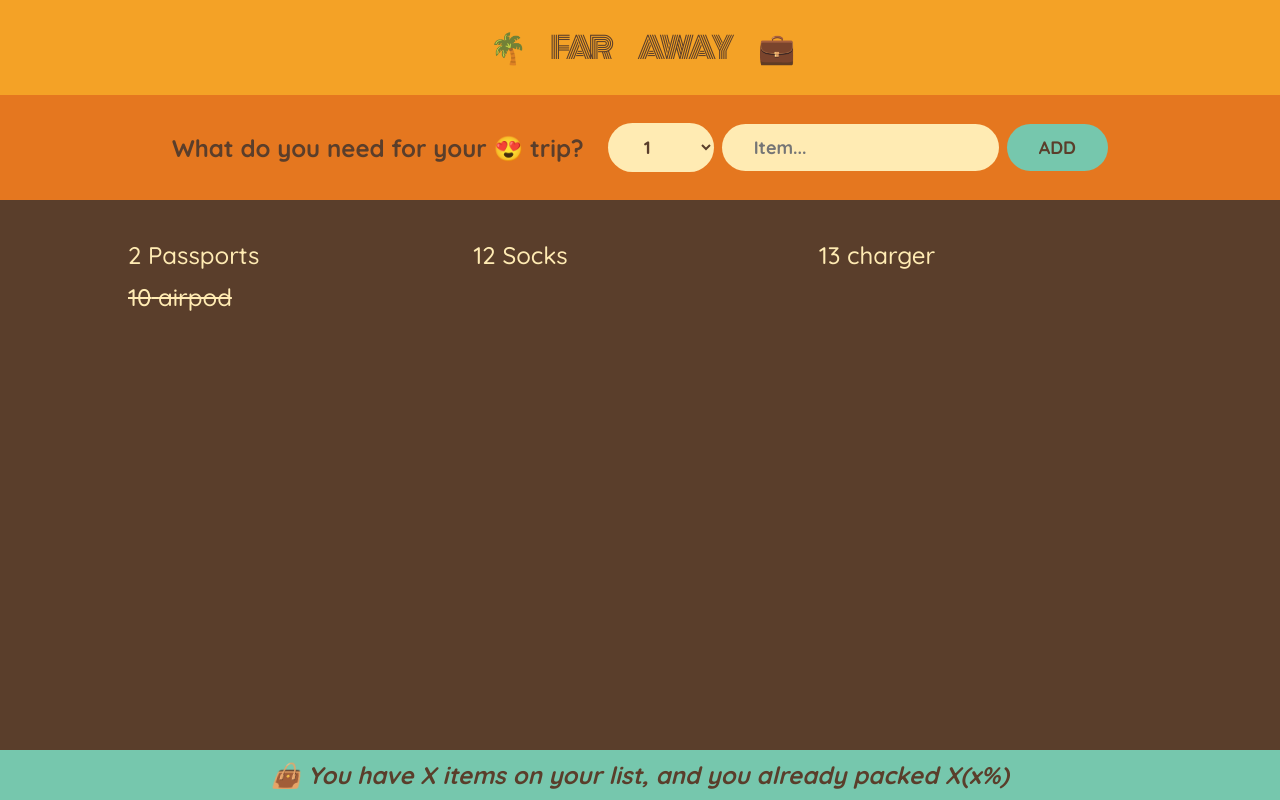
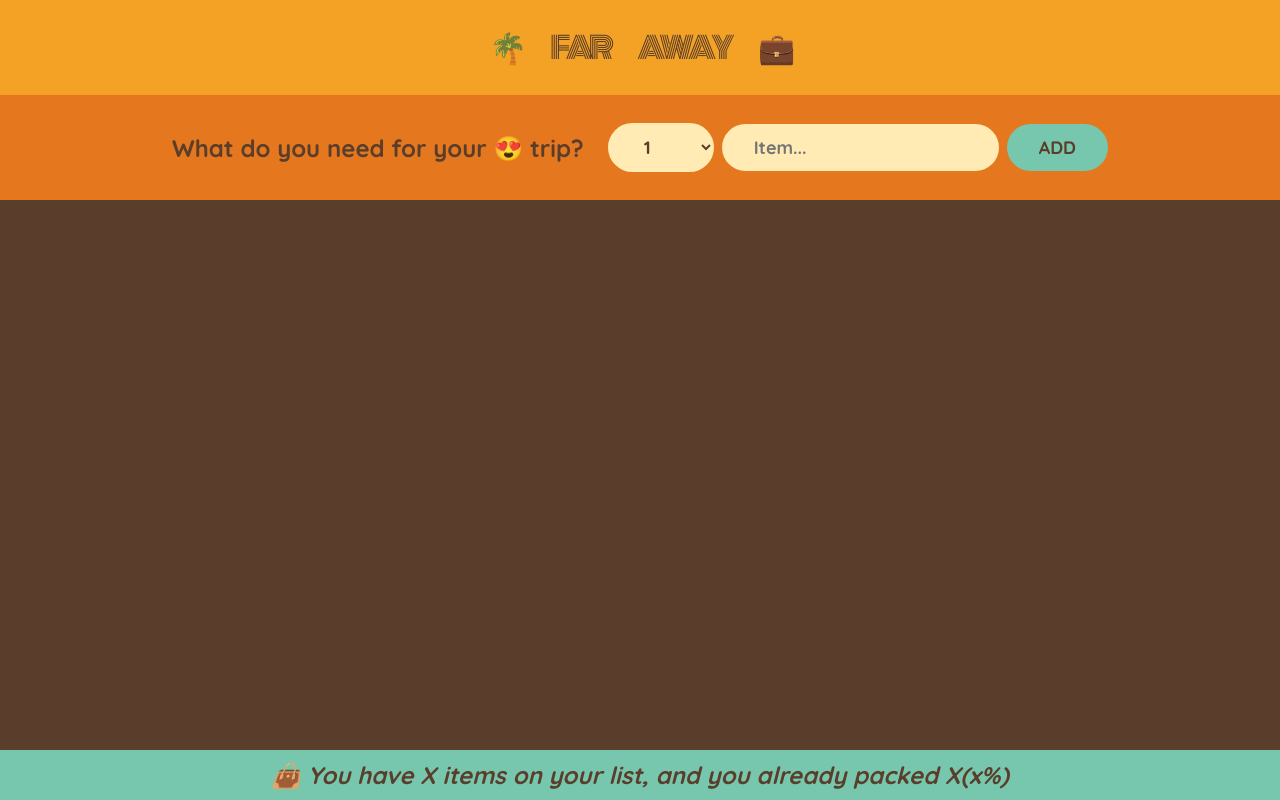
Before and after one commit to Ataklti-Hanis/travel-list, a React (Create React App) app: page / in a window 1280 px wide. Built offline with nearby package versions, Linux system fonts and the light colour scheme.

Commit message:
updating the form

```diff
--- a/src/App.js
+++ b/src/App.js
@@ -7,11 +7,15 @@ const initialItems = [
   { id: 4, description: "airpod", quantity: 10, packed: true },
 ];
 export default function App() {
+  const [items, setItem] = useState([]);
+  function handleAddItem(item) {
+    setItem((items) => [...items, item]);
+  }
   return (
     <div className="app">
       <Logo />
-      <Form />
-      <PackingList />
+      <Form onAddItems={handleAddItem} />
+      <PackingList items={items} />
       <Stat />
     </div>
   );
@@ -20,7 +24,7 @@ export default function App() {
 function Logo() {
   return <h1>🌴 Far Away 💼</h1>;
 }
-function Form() {
+function Form({ onAddItems }) {
   const [description, setDescription] = useState("");
   const [quantity, setQuantity] = useState(1);
 
@@ -29,11 +33,12 @@ function Form() {
     if (!description) return;
     const newItem = { description, quantity, packed: false, id: Date.now() };
     console.log(newItem);
+    onAddItems(newItem);
     setDescription("");
     setQuantity(1);
   }
   return (
-    <div className="add-form" onSubmit={handleSubmit}>
+    <form className="add-form" onSubmit={handleSubmit}>
       <h3>What do you need for your 😍 trip?</h3>
       <select
         value={quantity}
@@ -52,14 +57,15 @@ function Form() {
         onChange={(e) => setDescription(e.target.value)}
       />
       <button>Add</button>
-    </div>
+    </form>
   );
 }
-function PackingList() {
+
+function PackingList({ items }) {
   return (
     <div className="list">
       <ul>
-        {initialItems.map((item) => (
+        {items.map((item) => (
           <Item item={item} key={item.id} />
         ))}
       </ul>
```
